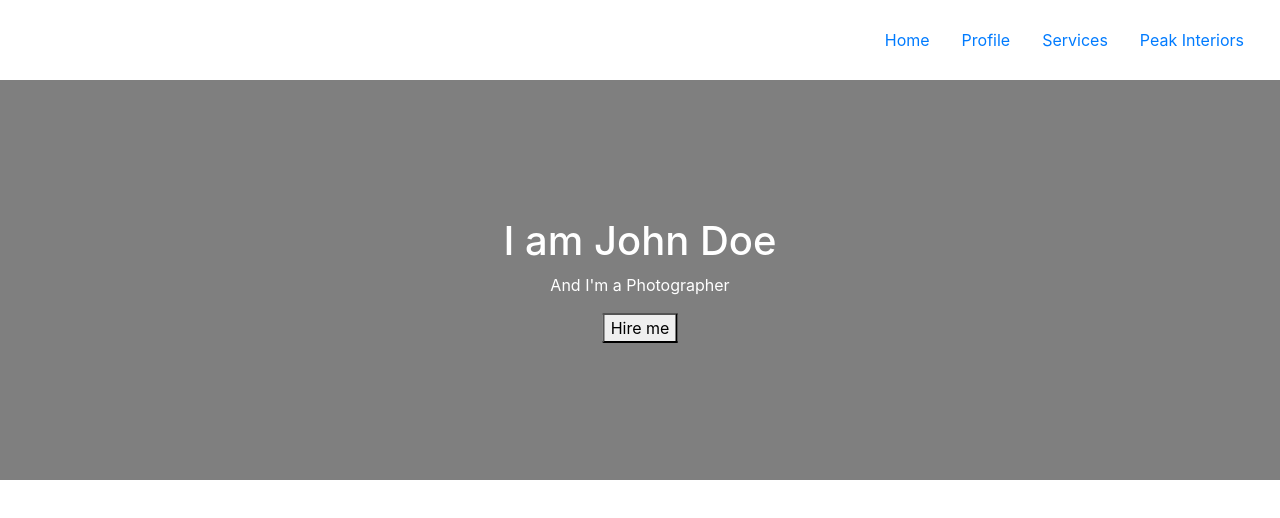
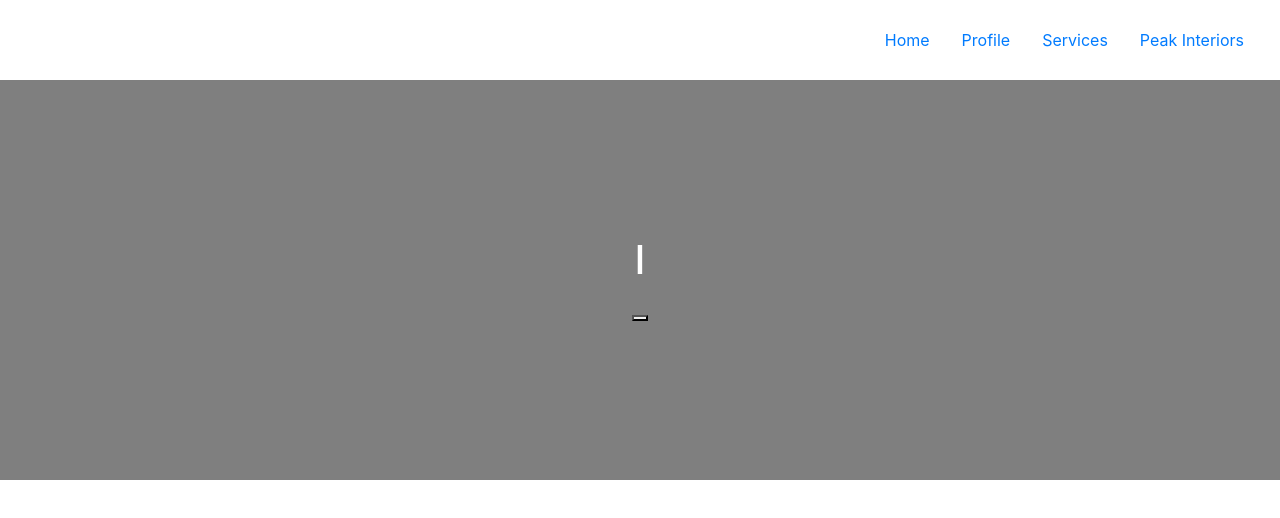
Before and after one commit to Phranckie/peakideas, a plain HTML site: page about.html in a window 1280 px wide. Drawn offline with nearby package versions, Linux system fonts and the light colour scheme; files that its build step writes are made by us from their sources.

Commit message:
image upload

```diff
--- a/about.html
+++ b/about.html
@@ -25,9 +25,9 @@
 
     <div class="hero-image">
         <div class="hero-text">
-          <h1>I am John Doe</h1>
-          <p>And I'm a Photographer</p>
-          <button>Hire me</button>
+          <h1>I </h1>
+          <p></p>
+          <button></button>
         </div>
       </div>
 </body>
```
Also changed, not shown: img/jess-bailey-Bg14l3hSAsA-unsplash.jpg (added), img/smiley.jpg (deleted), 2 other files.
